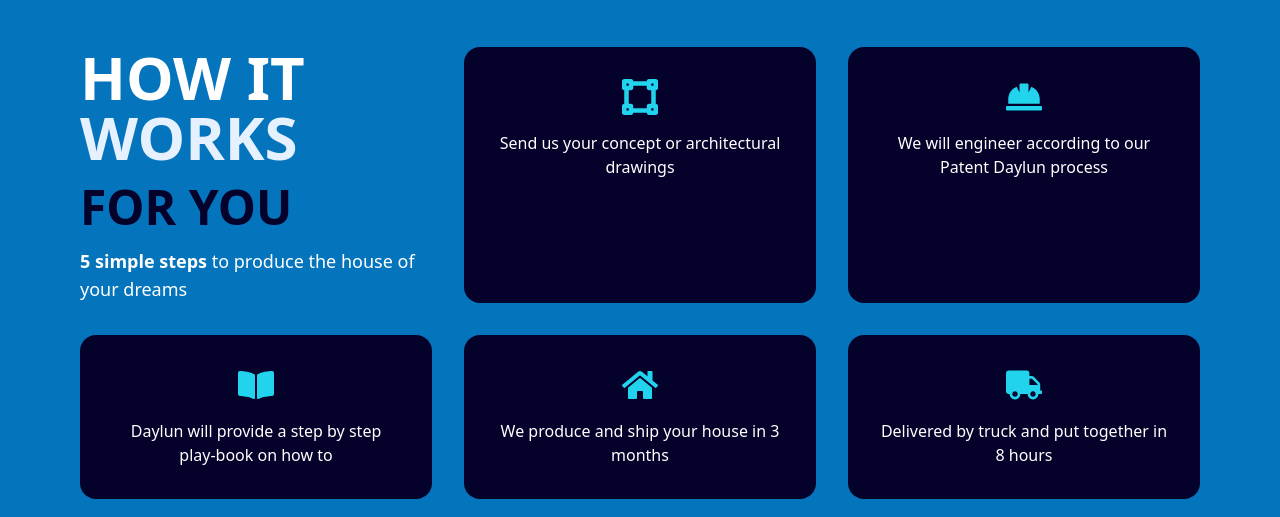
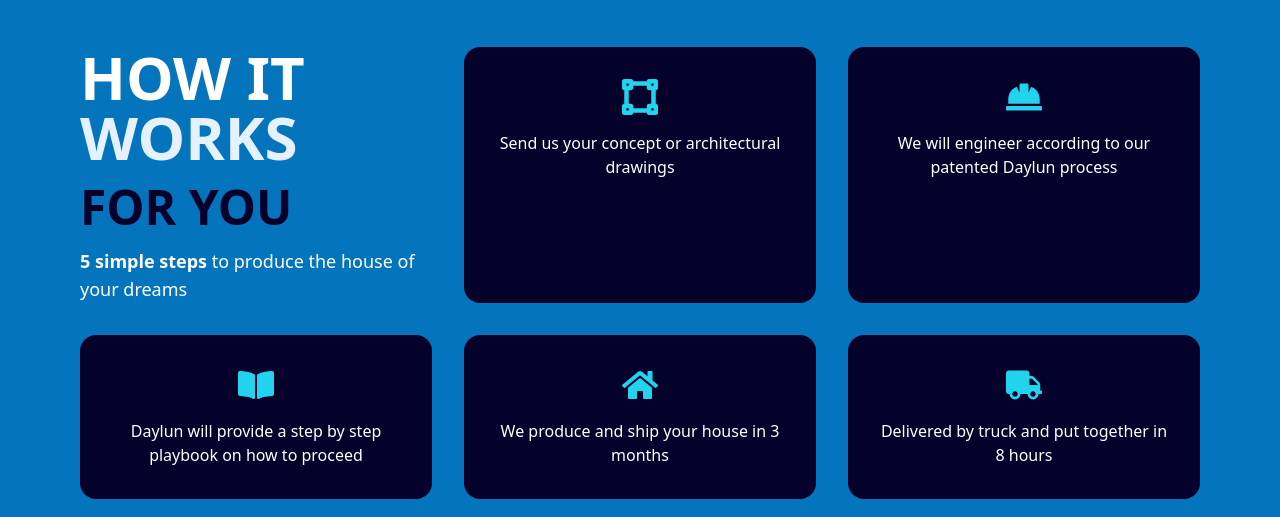
Before and after one commit to Daylun-Housing/DAYLUN, a Next.js app: page / in a window 1280 px wide. Shown: the part 3920-4437 px from the top of the page. Built offline with nearby package versions, Linux system fonts and the light colour scheme.

Commit message:
updates.

```diff
--- a/app/HouseBuilder/page.tsx
+++ b/app/HouseBuilder/page.tsx
@@ -17,11 +17,12 @@
             <HeroSection />
 
             {/* Current Deployment */}
-            <Soon />
+            {/* <Soon /> */}
 
             {/* Current Development */}
-            {/* <Video/>
-            <Builder/> */}
+
+            <Video/>
+            <Builder/>
 
             <Footer />
         </>
--- a/app/components/HowItWorks.tsx
+++ b/app/components/HowItWorks.tsx
@@ -27,11 +27,11 @@
           </div>
           <div className="bg-[#04012A] p-8 rounded-2xl flex flex-col items-center text-center">
             <FaHardHat className="text-cyan-400 text-4xl mb-4" />
-            <p>We will engineer according to our Patent Daylun process</p>
+            <p>We will engineer according to our patented Daylun process</p>
           </div>
           <div className="bg-[#04012A] p-8 rounded-2xl flex flex-col items-center text-center">
             <FaBookOpen className="text-cyan-400 text-4xl mb-4" />
-            <p>Daylun will provide a step by step play-book on how to</p>
+            <p>Daylun will provide a step by step playbook on how to proceed</p>
           </div>
           <div className="bg-[#04012A] p-8 rounded-2xl flex flex-col items-center text-center">
             <FaHome className="text-cyan-400 text-4xl mb-4" />
```
